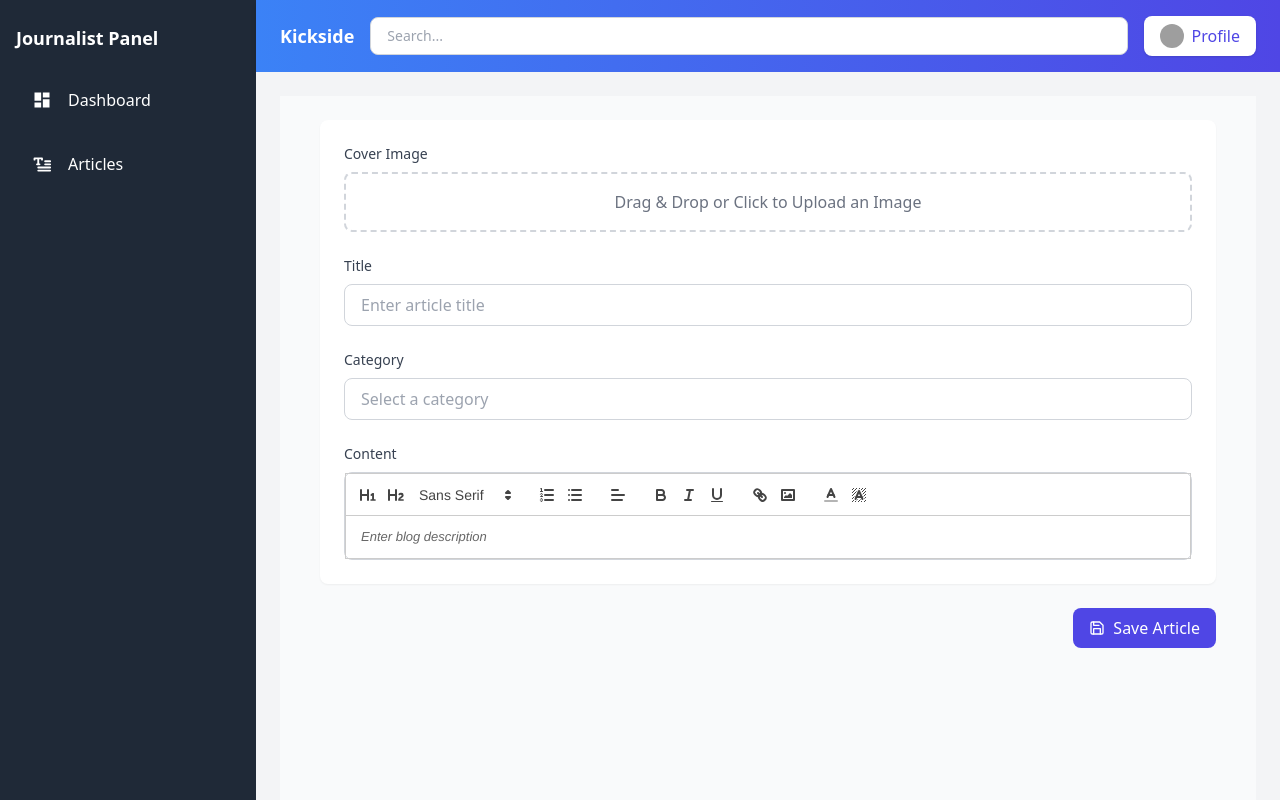
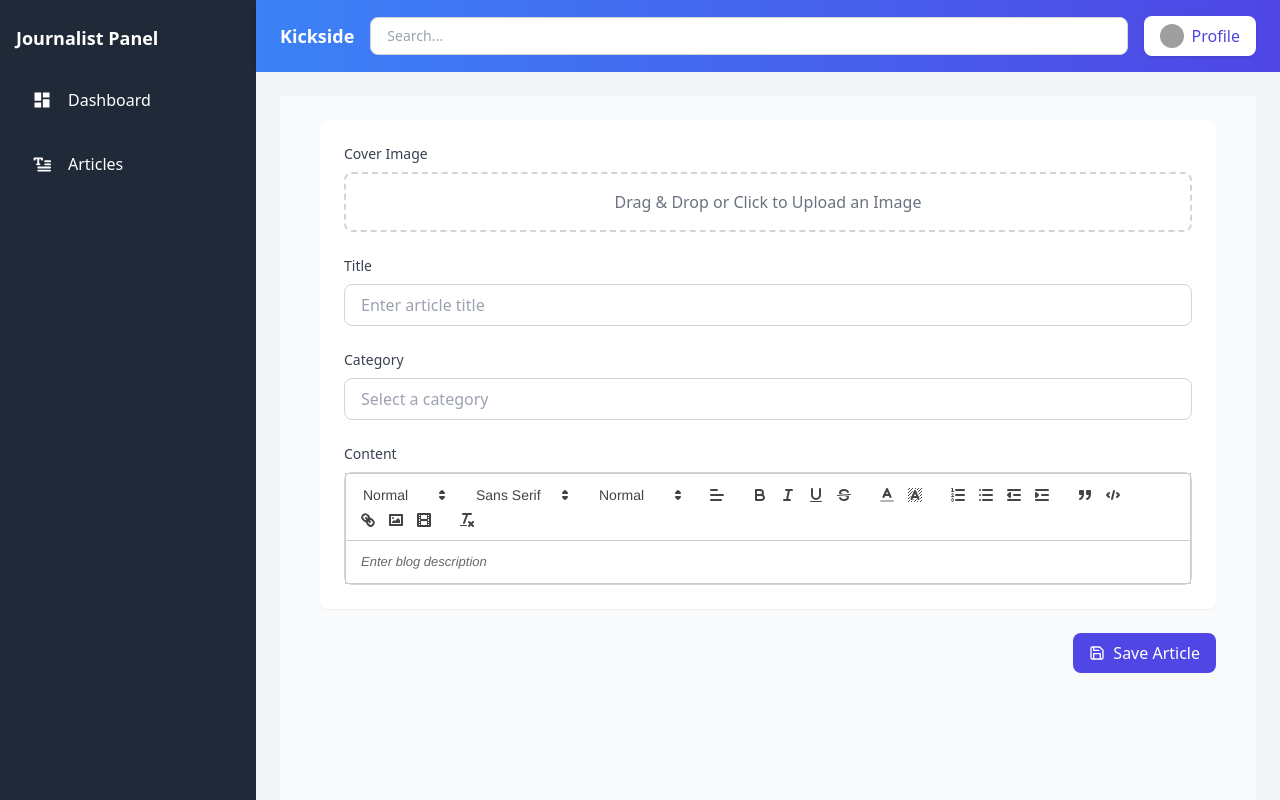
Before and after one commit to KTS-Kickside-Technical-School/kickside-rw-clients-fn, a React (Vite) app: page /staff/article/new in a window 1280 px wide. Built offline with nearby package versions, Linux system fonts and the light colour scheme; sample sign-in values are in the browser's storage; grey boxes are pictures that could not be loaded.

Commit message:
Fix: Display article (#12)

```diff
--- a/src/Components/staff/RichTextEditor.tsx
+++ b/src/Components/staff/RichTextEditor.tsx
@@ -12,15 +12,39 @@ const RichTextEditor = ({
     const modules = {
         toolbar: {
             container: [
-                [{ header: "1" }, { header: "2" }, { font: [] }],
-                [{ list: "ordered" }, { list: "bullet" }],
+                // Header dropdown (includes font size options)
+                [{ header: [1, 2, 3, 4, 5, 6, false] }],
+
+                // Font family
+                [{ font: [] }],
+
+                // Font size
+                [{ size: ["small", false, "large", "huge"] }],
+
+                // Text alignment
                 [{ align: [] }],
-                ["bold", "italic", "underline"],
-                ["link", "image"],
+
+                // Bold, italic, underline, strikethrough
+                ["bold", "italic", "underline", "strike"],
+
+                // Text color and background color
                 [{ color: [] }, { background: [] }],
+
+                // Ordered list, bullet list, and indentation
+                [{ list: "ordered" }, { list: "bullet" }, { indent: "-1" }, { indent: "+1" }],
+
+                // Blockquote and code block
+                ["blockquote", "code-block"],
+
+                // Links, images, and videos
+                ["link", "image", "video"],
+
+                // Clean formatting
+                ["clean"],
             ],
         },
     };
+
 
     return (
         <div className={`relative`}>
--- a/src/pages/ArticleDetails.tsx
+++ b/src/pages/ArticleDetails.tsx
@@ -65,7 +65,7 @@ const ArticleDetails: React.FC = () => {
             <SEO title={`${article?.title || 'Article'} - Kickside Rwanda`} />
             <div className="bg-gray-100 min-h-screen">
                 <Header />
-                <div className="p-6 flex flex-col lg:flex-row w-[90%] lg:w-[80%] mx-auto items-center gap-8">
+                <div className="p-6 flex flex-col lg:flex-row w-[90%] min-h-[40vh] lg:w-[80%] mx-auto items-center gap-8">
                     {isLoading ? (
                         <Skeleton className="w-full lg:w-1/2 h-64 rounded-lg" />
                     ) : (
@@ -101,7 +101,11 @@ const ArticleDetails: React.FC = () => {
                         ) : article?.content && isHTMLContent(article.content) ? (
                             <div dangerouslySetInnerHTML={{ __html: article.content }} />
                         ) : (
-                            <p>{article?.content || 'No content available.'}</p>
+                            <div
+                                dangerouslySetInnerHTML={{
+                                    __html: article?.content || "No content available.",
+                                }}
+                            ></div>
                         )}
                     </div>
                     <aside className="w-full lg:w-1/3">
```
Also changed, not shown: 1 other file (tests, documents, lock files or other folders).
